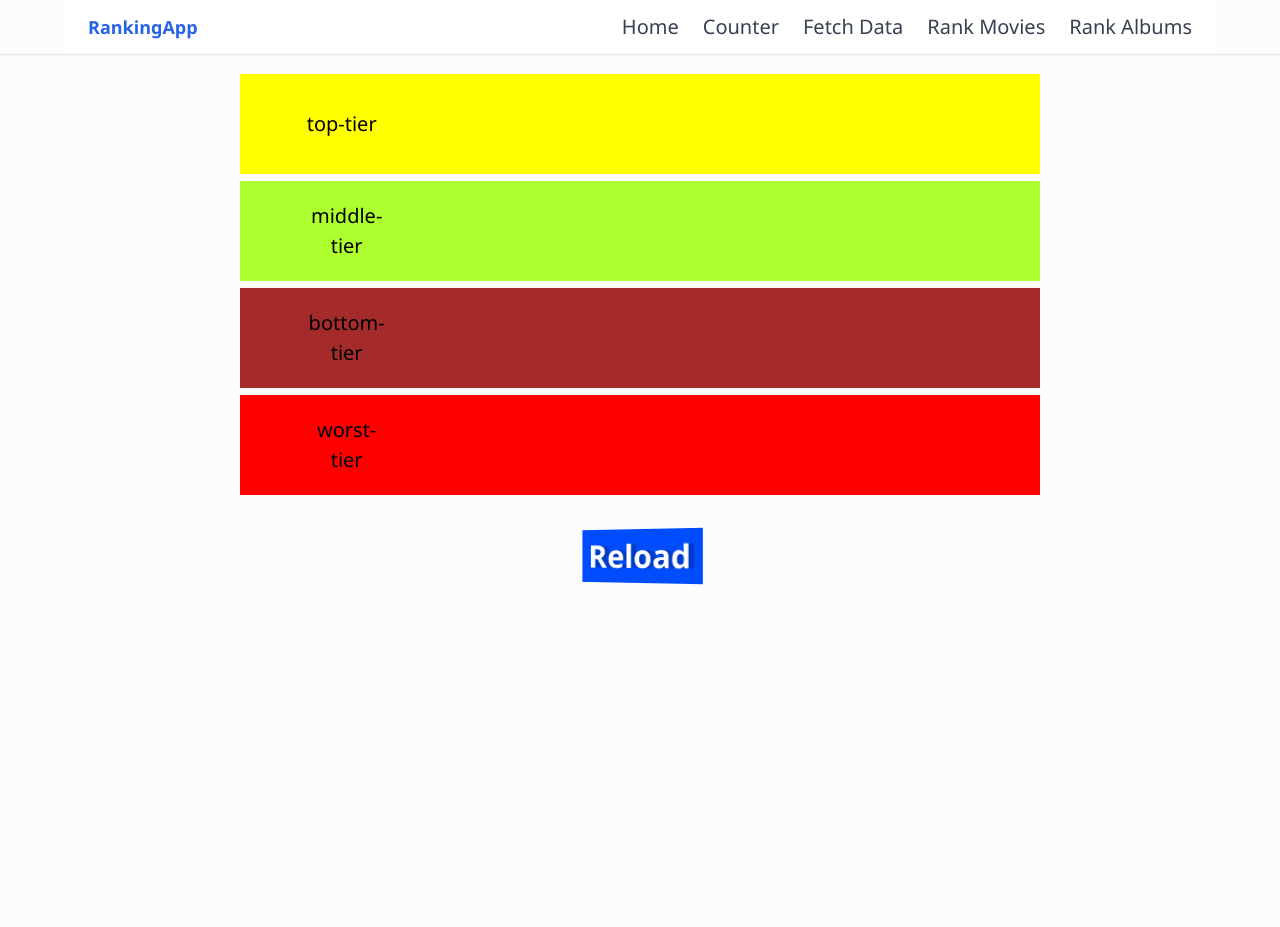
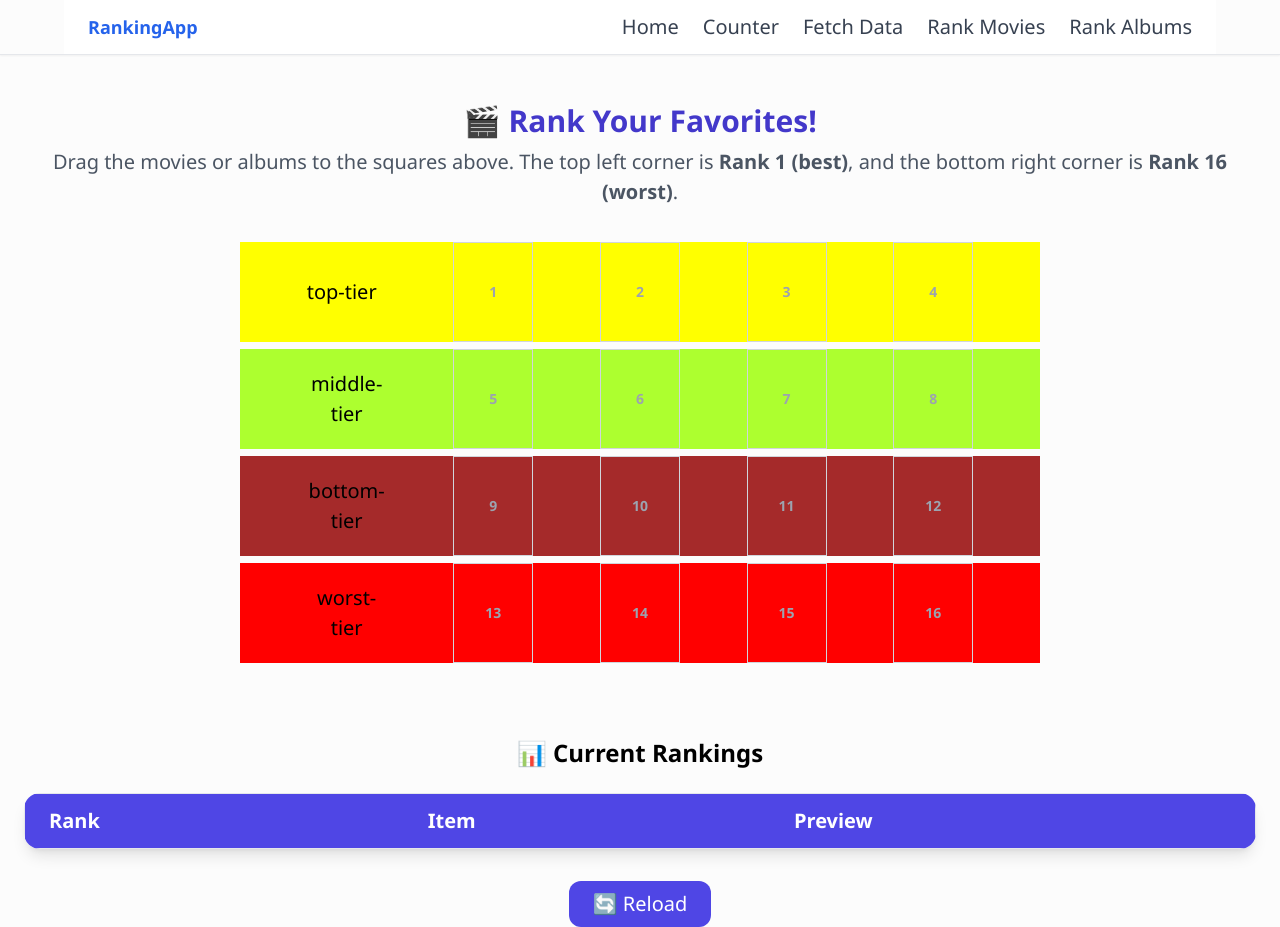
Before and after one commit to brunolopes9/rankingApp, a React (Vite) app in the folder rankingapp.client/: page /rank-albums in a window 1280 px wide. Before the commit the page ends 800 px from the top, so only its background shows below. Built offline with nearby package versions, Linux system fonts and the light colour scheme.

Commit message:
Add tables for ranking information and instructions,  concluding the project

```diff
--- a/rankingapp.client/index.html
+++ b/rankingapp.client/index.html
@@ -1,4 +1,4 @@
-<!doctype html>
+<!DOCTYPE html>
 <html lang="en">
   <head>
     <meta charset="UTF-8" />
--- a/rankingapp.client/src/components/RankItems.jsx
+++ b/rankingapp.client/src/components/RankItems.jsx
@@ -3,6 +3,7 @@ import MovieImageArr from "./MovieImages"
 import "./RankItems.css"
 import RankingGrid from "./RankingGrid"
 import ItemCollection from "./ItemCollection"
+import RankTable from "./RankTable"
 
 const RankItems = ({ items, setItems, dataType, imgArr, localStorageKey }) => {
   const [reload, setReload] = useState(false)
@@ -98,12 +99,21 @@ const RankItems = ({ items, setItems, dataType, imgArr, localStorageKey }) => {
           />
 
           <ItemCollection items={items} drag={drag} imgArr={imgArr} />
-          <button onClick={Reload} class="button-92" role="button">
-            Reload
-          </button>
+
+          {/* Aqui está a tabela */}
+          <RankTable items={items} imgArr={imgArr} />
+
+          <div className="text-center mt-8">
+            <button
+              onClick={Reload}
+              className="bg-indigo-600 text-white px-6 py-2 rounded-xl hover:bg-indigo-700 transition"
+            >
+              🔄 Reload
+            </button>
+          </div>
         </main>
       ) : (
-        <main> Loading... </main>
+        <main>Loading...</main>
       )}
     </>
   )
--- /dev/null
+++ b/rankingapp.client/src/components/RankTable.jsx
@@ -0,0 +1,58 @@
+import React from "react"
+
+const RankTable = ({ items, imgArr }) => {
+  return (
+    <div className="container mx-auto mt-10">
+      <h2 className="text-2xl font-bold mb-6 text-center">
+        📊 Current Rankings
+      </h2>
+
+      <div className="overflow-x-auto shadow-lg rounded-2xl">
+        <table className="min-w-full bg-white border border-gray-200 rounded-lg">
+          <thead className="bg-indigo-600 text-white">
+            <tr>
+              <th className="py-3 px-6 text-left">Rank</th>
+              <th className="py-3 px-6 text-left">Item</th>
+              <th className="py-3 px-6 text-left">Preview</th>
+            </tr>
+          </thead>
+          <tbody>
+            {items
+              .filter((item) => item.ranking > 0)
+              .sort((a, b) => a.ranking - b.ranking)
+              .map((item) => {
+                const imageSrc = imgArr.find(
+                  (img) => img.id === item.imageId
+                )?.image
+
+                return (
+                  <tr
+                    key={item.id}
+                    className="border-b hover:bg-indigo-50 transition-colors"
+                  >
+                    <td className="py-3 px-6 font-semibold">{item.ranking}</td>
+                    <td className="py-3 px-6">
+                      {item.name || `Item ${item.id}`}
+                    </td>
+                    <td className="py-3 px-6">
+                      {imageSrc ? (
+                        <img
+                          src={imageSrc}
+                          alt={item.name}
+                          className="w-16 h-16 rounded-lg object-cover"
+                        />
+                      ) : (
+                        "—"
+                      )}
+                    </td>
+                  </tr>
+                )
+              })}
+          </tbody>
+        </table>
+      </div>
+    </div>
+  )
+}
+
+export default RankTable
--- a/rankingapp.client/src/components/RankingGrid.jsx
+++ b/rankingapp.client/src/components/RankingGrid.jsx
@@ -9,6 +9,18 @@ const ROWS = [
 
 const RankingGrid = ({ items, imgArr, drag, allowDrop, drop }) => {
   return (
+    <>
+      <div className="text-center my-8 px-4">
+        <h2 className="text-3xl font-bold mb-2 text-indigo-700">
+          🎬 Rank Your Favorites!
+        </h2>
+        <p className="text-gray-600">
+          Drag the movies or albums to the squares above. The top left corner is{" "}
+          <strong>Rank 1 (best)</strong>, and the bottom right corner is{" "}
+          <strong>Rank 16 (worst)</strong>.
+        </p>
+      </div>
+
       <div className="rankings">
         {ROWS.map((row) => (
           <div key={row.label} className={`rank-row ${row.label}`}>
@@ -29,24 +41,22 @@ const RankingGrid = ({ items, imgArr, drag, allowDrop, drop }) => {
                 <div
                   key={`rank-${rankNum}`}
                   id={`rank-${rankNum}`}
-                onDrop={(e) => {
-                  console.log("📥 DROP fired on", rankNum)
-                  drop(e)
-                }}
-                onDragOver={(e) => {
-                  e.preventDefault()
-                  console.log("🌀 DRAG OVER on", rankNum)
-                  allowDrop(e)
-                }}
-                className="rank-cell"
+                  onDrop={(e) => drop(e)}
+                  onDragOver={(e) => allowDrop(e)}
+                  className="rank-cell relative flex items-center justify-center border border-gray-300"
                 >
-                {item && imageSrc && (
+                  {item && imageSrc ? (
                     <img
                       id={`item-${item.id}`}
                       src={imageSrc}
                       draggable="true"
                       onDragStart={drag}
+                      className="max-w-full max-h-full"
                     />
+                  ) : (
+                    <span className="absolute text-gray-400 text-sm font-semibold">
+                      {rankNum}
+                    </span>
                   )}
                 </div>
               )
@@ -54,6 +64,7 @@ const RankingGrid = ({ items, imgArr, drag, allowDrop, drop }) => {
           </div>
         ))}
       </div>
+    </>
   )
 }
 
```
Also changed, not shown: rankingapp.client/src/components/Layout.js (deleted). Lines whose indentation alone changed are shown as unchanged.
